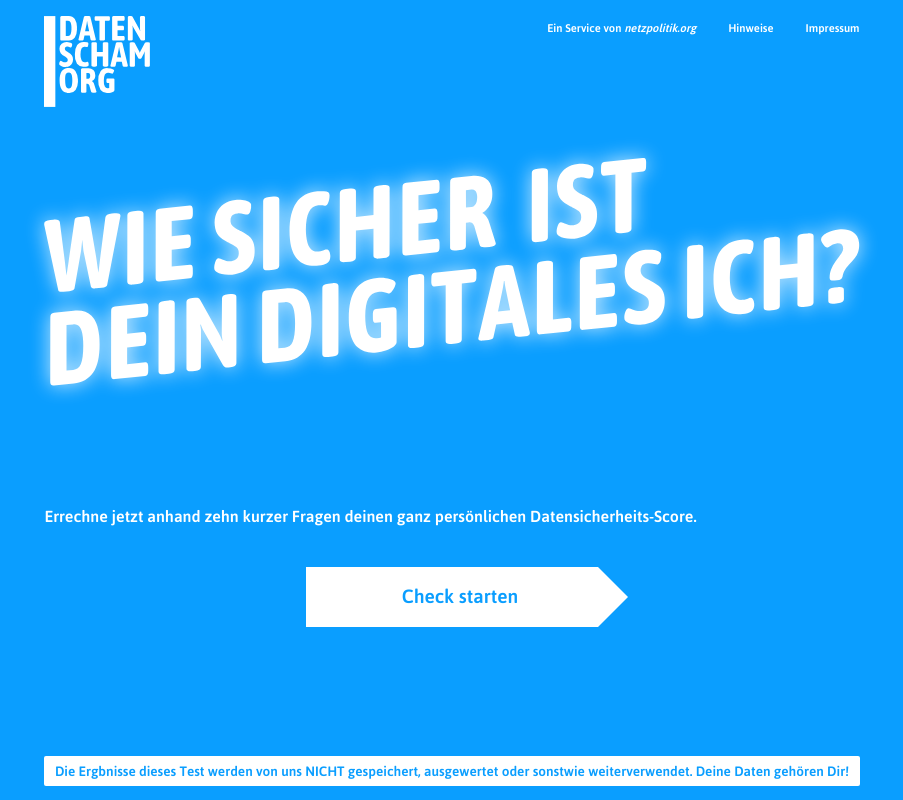
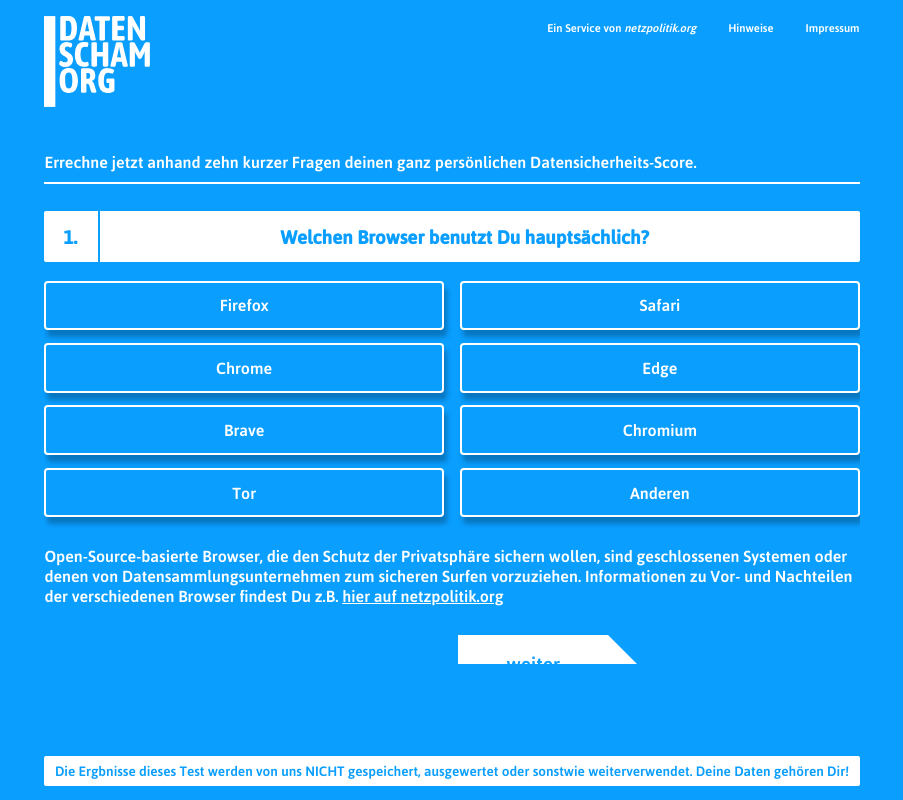
Before and after one commit to poetaster/datenscham, a Vue app: page /#/quiz in a window 1280 px wide. Before the commit this address led to /. Shown: the top 800 px of the page, without its empty margins (188-1091 px from the left). Built offline with nearby package versions, Linux system fonts and the light colour scheme.

Commit message:
change router mode

```diff
--- a/src/components/ScoreCalculatorQuestionGroup.vue
+++ b/src/components/ScoreCalculatorQuestionGroup.vue
@@ -166,7 +166,7 @@
  }
 
  .question__footnote {
-   font-size: 0.7rem;
+   font-size: 1rem;
  }
 
  .answer-group {
--- a/src/router/index.js
+++ b/src/router/index.js
@@ -24,5 +24,5 @@
             component: Result
         }
     ],
-    mode: 'history'
+//    mode: 'history'
 })
```
Also changed, not shown: 1 other file (tests, documents, lock files or other folders).
